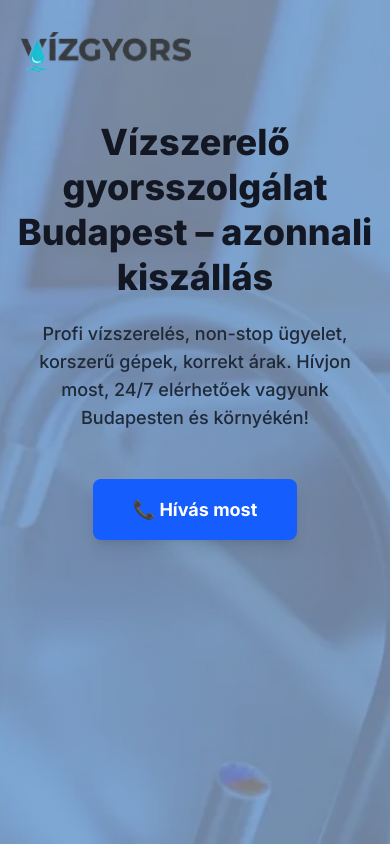
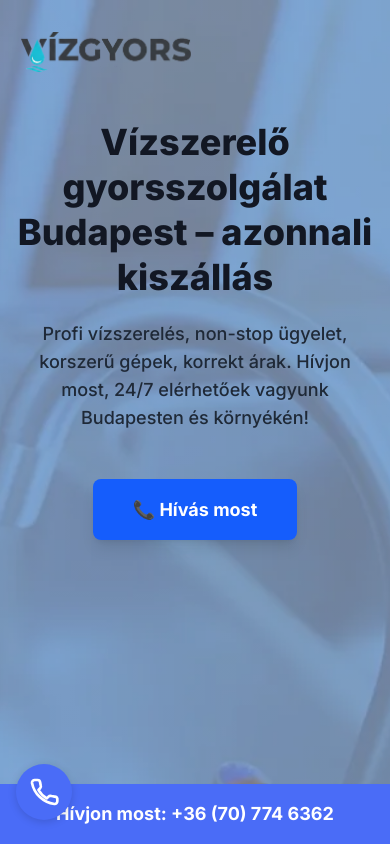
Before and after one commit to Csoki0607/h2o, a Next.js app: page / in a window 390 px wide. Shown: the top 844 px of the page. Built offline with nearby package versions, Linux system fonts and the light colour scheme.

Commit message:
Mobil sticky call sáv és tárcsa ikon

```diff
--- a/src/app/layout.tsx
+++ b/src/app/layout.tsx
@@ -29,6 +29,27 @@ export default function RootLayout({
           {children}
           <Footer />
           <ScrollToTop />
+          {/* Mobil sticky call sáv alul */}
+          <div className="fixed bottom-0 left-0 w-full z-50 md:hidden">
+            <a
+              href="tel:+36707746362"
+              className="block w-full bg-primary text-white text-center font-bold py-4 text-lg shadow-lg"
+              style={{ borderRadius: 0 }}
+            >
+              Hívjon most: +36 (70) 774 6362
+            </a>
+          </div>
+          {/* Bal alsó sarokban fix tárcsa ikon mobilon */}
+          <a
+            href="tel:+36707746362"
+            className="fixed bottom-6 left-4 z-50 md:hidden bg-primary text-white rounded-full shadow-lg flex items-center justify-center w-14 h-14"
+            style={{ boxShadow: '0 2px 8px rgba(0,0,0,0.15)' }}
+            aria-label="Hívás indítása"
+          >
+            <svg width="32" height="32" viewBox="0 0 24 24" fill="none" stroke="currentColor" strokeWidth="2" strokeLinecap="round" strokeLinejoin="round" className="w-8 h-8">
+              <path d="M22 16.92V19a2 2 0 0 1-2.18 2A19.86 19.86 0 0 1 3 5.18 2 2 0 0 1 5 3h2.09a2 2 0 0 1 2 1.72c.13.81.28 1.6.46 2.36a2 2 0 0 1-.45 2.11l-1.27 1.27a16 16 0 0 0 6.29 6.29l1.27-1.27a2 2 0 0 1 2.11-.45c.76.18 1.55.33 2.36.46A2 2 0 0 1 22 16.92z" />
+            </svg>
+          </a>
         </Providers>
       </body>
     </html>
```
